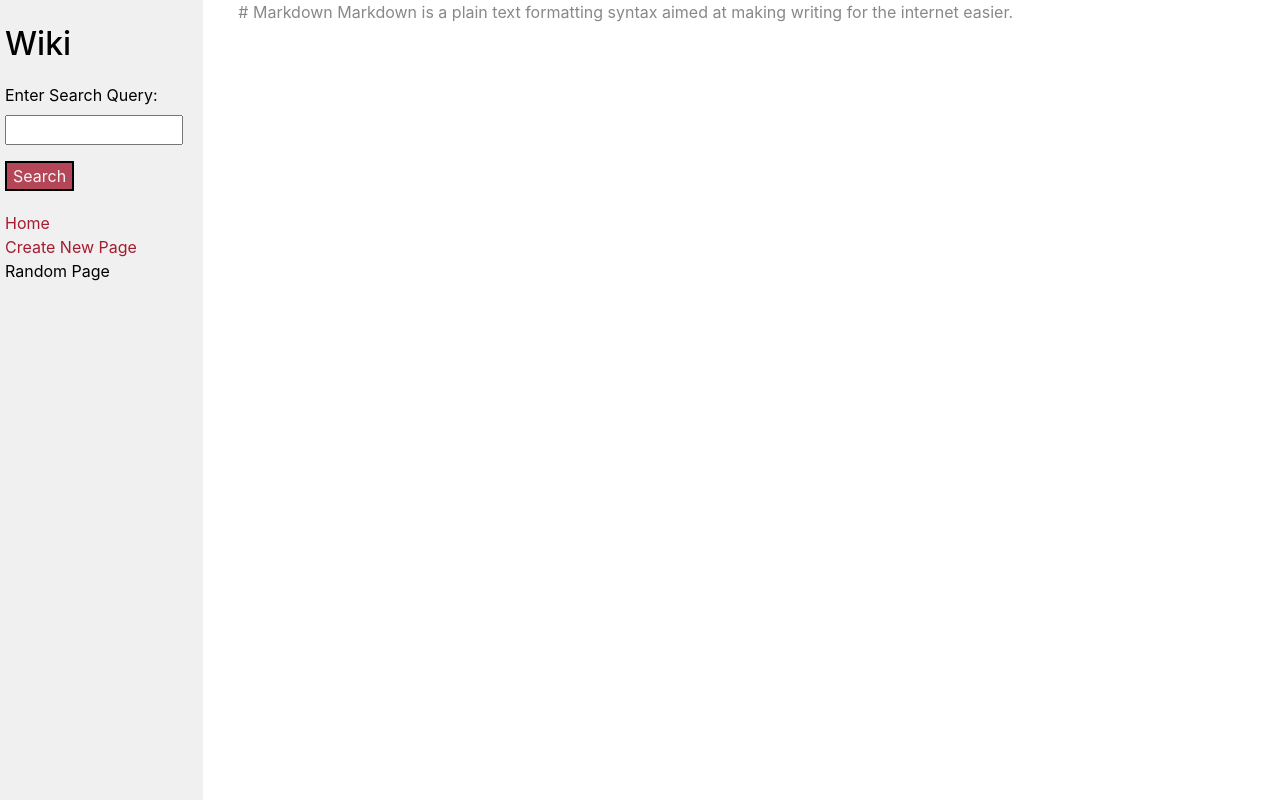
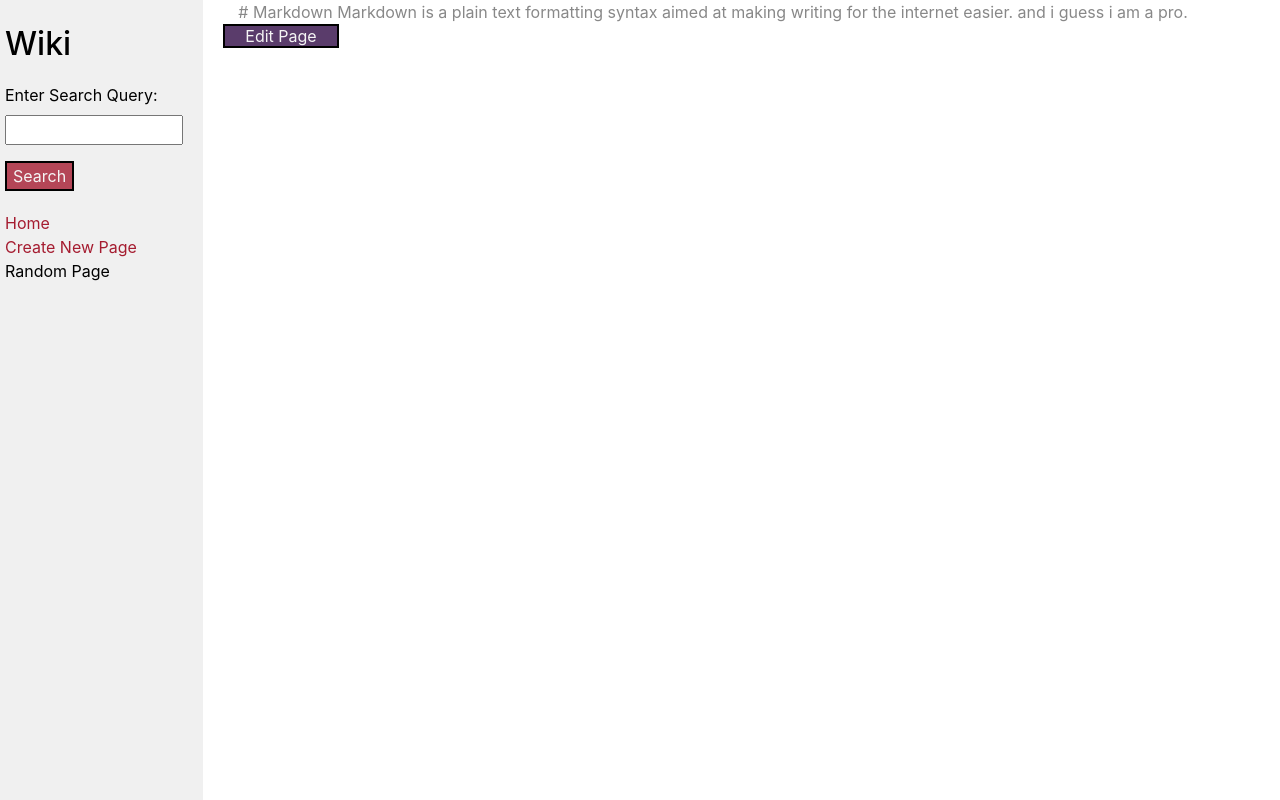
Before and after one commit to depzzz/wiki, a Django app: page /wiki/Markdown in a window 1280 px wide. Run offline with Django 3.2, Linux system fonts and the light colour scheme; some libraries are stand-ins or nearby versions.

Commit message:
Completed Specification 5 - Edit page On each entry page, the user should be able to click a link to be taken to a page where the user can edit that entry’s Markdown content in a textarea. The textarea should be pre-populated with the existing Markdown content of the page. (i.e., the existing content should be the initial value of the textarea). The user should be able to click a button to save the changes made to the entry. Once the entry is saved, the user should be redirected back to that entry’s page.

```diff
--- a/encyclopedia/static/encyclopedia/styles.css
+++ b/encyclopedia/static/encyclopedia/styles.css
@@ -110,3 +110,16 @@ input[class=save] {
 input[class=save]:hover {
     background-color: hsla(120, 56%, 20%, 1);
 }
+
+.edit, a[class=edit] {
+    background-color: hsla(279, 71%, 16%, 0.8);
+    border-radius: 0;
+    border: 2px solid black;
+    color: whitesmoke;
+    padding: 0 20px;
+    text-decoration: none;
+}
+
+.edit, a[class=edit]:hover {
+    background-color: hsla(279, 71%, 16%, 1);
+}
--- a/encyclopedia/templates/encyclopedia/view.html
+++ b/encyclopedia/templates/encyclopedia/view.html
@@ -8,4 +8,6 @@
     <div class="container">
         {{ entry | safe }}
     </div>
+
+    <a href="{% url 'edit' title=title%}" class="edit" role="button">Edit Page</a>
 {% endblock %}
--- a/encyclopedia/urls.py
+++ b/encyclopedia/urls.py
@@ -6,5 +6,6 @@ urlpatterns = [
     path("", views.index, name="index"),
     path("wiki/<str:entry>",views.view,name="view"),
     path("search",views.search,name="search"),
-    path("create",views.create,name="create")
+    path("create",views.create,name="create"),
+    path("edit/<str:title>",views.edit,name="edit")
 ]
--- a/encyclopedia/views.py
+++ b/encyclopedia/views.py
@@ -8,6 +8,11 @@ class SearchForm(forms.Form):
 
 class CreateForm(forms.Form):
     title = forms.CharField(label='Enter Title',max_length=200,required=True)
+    content = forms.CharField(label='Enter Content',
+                            widget=forms.Textarea,
+                            required=True)
+
+class EditForm(forms.Form):
     content = forms.CharField(label='Enter Content',
                             widget=forms.Textarea,
                             required=True)
@@ -89,10 +94,31 @@ def create(request):
             # Save the Entry
             else:
                 save_entry = util.save_entry(title,content)
-                return HttpResponse("Hello World!")
+                return redirect('index')
     # render create.html
     else:
         return render(request, "encyclopedia/create.html", {
             "SearchForm" : SearchForm,
             "CreateForm" : CreateForm
         })
+
+def edit(request,title):
+    if request.method == "GET":
+        content = util.get_entry(title)
+        return render(request,"encyclopedia/edit.html",{
+            "EditForm" : EditForm({"content" : content}),
+            "title" : title
+        })
+    else:
+        form = EditForm(request.POST)
+
+        # check whether its valid
+        if form.is_valid():
+            entries = util.list_entries()
+            content = form.cleaned_data['content']
+
+            # if query is already present in entries, then take user to query wiki page
+            present = [filename for filename in entries if title.lower() in filename.lower()]
+            if len(present) == 1 and title.lower() == present[0].lower():
+                util.save_entry(title,content)
+                return redirect('view',entry=title)
--- a/entries/Markdown.md
+++ b/entries/Markdown.md
@@ -1,2 +1,3 @@
 # Markdown
 Markdown is a plain text formatting syntax aimed at making writing for the internet easier.
+and i guess i am a pro.
```
Also changed, not shown: encyclopedia/templates/encyclopedia/edit.html (added, +13 -0 lines), entries/Break Your Heart Right Back.md (added, +1 -0 lines), entries/Change Your Heart.md (added, +1 -0 lines), entries/Hello.md (added, +1 -0 lines).
